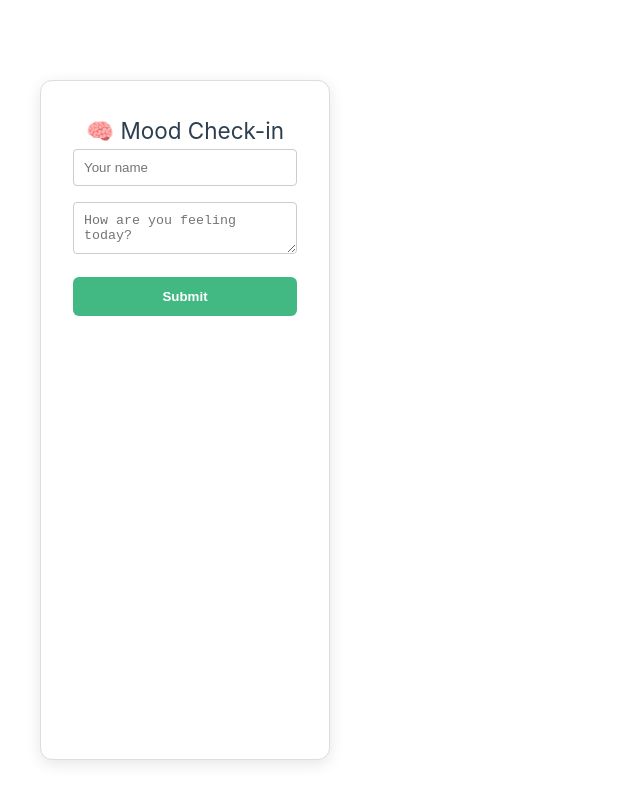
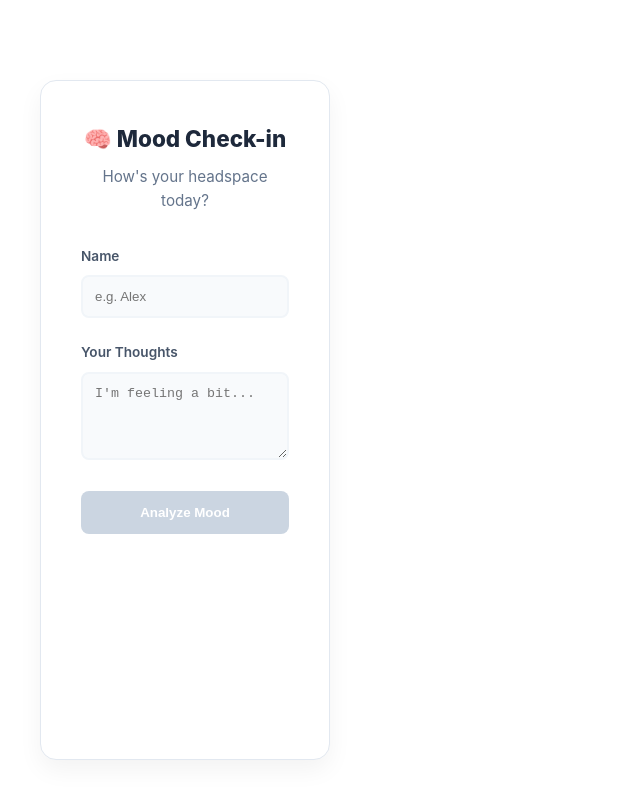
Before and after one commit to aaronpallasigue5/mental-health-ui, a Vue app: page / in a window 1280 px wide. Shown: the top 802 px of the page, without its empty margins (0-640 px from the left). Built offline with nearby package versions, Linux system fonts and the light colour scheme; the HTML template or start-up script is replaced by a standard one.

Commit message:
Final fix for white screen

```diff
--- a/src/components/MoodForm.vue
+++ b/src/components/MoodForm.vue
@@ -1,19 +1,53 @@
 <template>
   <div class="card">
     <h2 class="title">🧠 Mood Check-in</h2>
+    <p class="subtitle">How's your headspace today?</p>
+
     <div class="form-group">
-      <input v-model="name" placeholder="Your name" class="input-field" />
-      <textarea v-model="mood" placeholder="How are you feeling today?" class="textarea-field"></textarea>
+      <div class="input-wrapper">
+        <label for="name">Name</label>
+        <input
+          id="name"
+          v-model.trim="name"
+          placeholder="e.g. Alex"
+          class="input-field"
+          :disabled="loading"
+        />
+      </div>
 
-      <button @click="submitMood" :disabled="loading" class="submit-btn">
-        {{ loading ? 'Consulting AI...' : 'Submit' }}
-      </button>
+      <div class="input-wrapper">
+        <label for="mood">Your Thoughts</label>
+        <textarea
+          id="mood"
+          v-model.trim="mood"
+          placeholder="I'm feeling a bit..."
+          class="textarea-field"
+          rows="4"
+          :disabled="loading"
+        ></textarea>
+      </div>
+
+      <div class="button-group">
+        <button @click="submitMood" :disabled="loading || !isValid" class="submit-btn">
+          <span v-if="loading" class="loader"></span>
+          {{ loading ? 'Consulting AI...' : 'Analyze Mood' }}
+        </button>
+
+        <button v-if="aiMessage" @click="resetForm" class="reset-btn" :disabled="loading">
+          Reset
+        </button>
+      </div>
     </div>
 
-    <div v-if="aiMessage" class="response-box">
-      <strong class="advisor-label">✨ AI Advisor says:</strong>
-      <p class="ai-text">{{ aiMessage }}</p>
-    </div>
+    <transition name="fade">
+      <div v-if="aiMessage" class="response-box" role="alert">
+        <div class="response-header">
+          <span class="sparkle">✨</span>
+          <strong class="advisor-label">AI Advisor</strong>
+        </div>
+        <p class="ai-text">{{ aiMessage }}</p>
+      </div>
+    </transition>
 
     <p v-if="errorMessage" class="error-msg">{{ errorMessage }}</p>
   </div>
@@ -32,9 +66,15 @@ export default {
       errorMessage: ''
     };
   },
+  computed: {
+    // Prevents empty submissions
+    isValid() {
+      return this.name.length > 0 && this.mood.length > 5;
+    }
+  },
   methods: {
     async submitMood() {
-      if (!this.name.trim() || !this.mood.trim()) return alert("Please fill both fields");
+      if (!this.isValid) return;
 
       this.loading = true;
       this.errorMessage = '';
@@ -46,73 +86,112 @@ export default {
           mood_text: this.mood
         });
 
-        // This connects to your Lab 4 backend
         this.aiMessage = res.data.ai_message;
       } catch (err) {
         this.errorMessage = "⚠️ Connection Failed. Ensure your Node.js backend is running on Port 3000.";
-        console.error(err);
+        console.error("API Error:", err);
       } finally {
         this.loading = false;
       }
+    },
+    resetForm() {
+      this.name = '';
+      this.mood = '';
+      this.aiMessage = '';
+      this.errorMessage = '';
     }
   }
 };
 </script>
 
 <style scoped>
-/* Main Card Setup */
+/* Container & Typography */
 .card {
-  border: 1px solid #ddd;
-  padding: 2rem;
-  border-radius: 12px;
-  max-width: 400px;
+  border: 1px solid #e2e8f0;
+  padding: 2.5rem;
+  border-radius: 16px;
+  max-width: 450px;
   margin: 40px auto;
-  box-shadow: 0 4px 15px rgba(0,0,0,0.1);
-  background-color: #ffffff; /* Explicit white background */
+  box-shadow: 0 10px 25px rgba(0,0,0,0.05);
+  background: #ffffff;
+  font-family: 'Inter', -apple-system, sans-serif;
 }
 
-.title { color: #2c3e50; text-align: center; }
+.title { color: #1e293b; text-align: center; margin-bottom: 0.5rem; font-weight: 800; }
+.subtitle { text-align: center; color: #64748b; margin-bottom: 2rem; font-size: 0.95rem; }
+
+/* Form Elements */
+.input-wrapper { margin-bottom: 1.5rem; }
+.input-wrapper label { display: block; font-size: 0.85rem; font-weight: 600; color: #475569; margin-bottom: 0.5rem; }
 
 .input-field, .textarea-field {
   width: 100%;
-  margin-bottom: 1rem;
-  padding: 10px;
-  border: 1px solid #ccc;
-  border-radius: 4px;
-  color: #333; /* Dark text for inputs */
+  padding: 12px;
+  border: 2px solid #f1f5f9;
+  border-radius: 8px;
+  background: #f8fafc;
+  transition: all 0.2s ease;
+  box-sizing: border-box;
 }
 
+.input-field:focus, .textarea-field:focus {
+  outline: none;
+  border-color: #42b883;
+  background: #fff;
+  box-shadow: 0 0 0 4px rgba(66, 184, 131, 0.1);
+}
+
+/* Buttons */
+.button-group { display: flex; gap: 10px; }
+
 .submit-btn {
-  width: 100%;
+  flex: 2;
   background: #42b883;
   color: white;
   border: none;
-  padding: 12px;
-  border-radius: 6px;
-  font-weight: bold;
+  padding: 14px;
+  border-radius: 8px;
+  font-weight: 700;
+  cursor: pointer;
+  transition: transform 0.1s, background 0.2s;
+}
+
+.submit-btn:hover:not(:disabled) { background: #3aa876; transform: translateY(-1px); }
+.submit-btn:active:not(:disabled) { transform: translateY(0); }
+.submit-btn:disabled { background: #cbd5e1; cursor: not-allowed; }
+
+.reset-btn {
+  flex: 1;
+  background: #f1f5f9;
+  color: #475569;
+  border: none;
+  border-radius: 8px;
+  font-weight: 600;
   cursor: pointer;
 }
 
-.submit-btn:disabled { background: #94d7b9; cursor: not-allowed; }
-
-/* FIX: High Contrast Response Box */
+/* AI Response Box */
 .response-box {
-  margin-top: 20px;
-  background: #f0fdf4; /* Light green bg */
-  padding: 15px;
-  border-left: 5px solid #42b883;
-  border-radius: 4px;
+  margin-top: 25px;
+  background: #f0fdf4;
+  padding: 20px;
+  border-left: 6px solid #42b883;
+  border-radius: 12px;
 }
 
-.advisor-label { color: #166534; display: block; margin-bottom: 5px; }
+.response-header { display: flex; align-items: center; gap: 8px; margin-bottom: 8px; }
+.advisor-label { color: #166534; font-size: 0.9rem; text-transform: uppercase; letter-spacing: 0.05em; }
 
-/* FIX: Dark text color for visibility */
 .ai-text {
-  color: #1f2937 !important; /* Force dark gray/black text */
+  color: #064e3b;
   margin: 0;
-  line-height: 1.5;
+  line-height: 1.6;
   font-weight: 500;
 }
 
-.error-msg { color: #dc2626; font-size: 0.9rem; margin-top: 10px; text-align: center; }
+/* Animations */
+.fade-enter-active, .fade-leave-active { transition: opacity 0.5s ease; }
+.fade-enter-from, .fade-leave-to { opacity: 0; }
+
+.error-msg { color: #ef4444; font-size: 0.85rem; margin-top: 15px; text-align: center; font-weight: 500; }
 </style>
```
